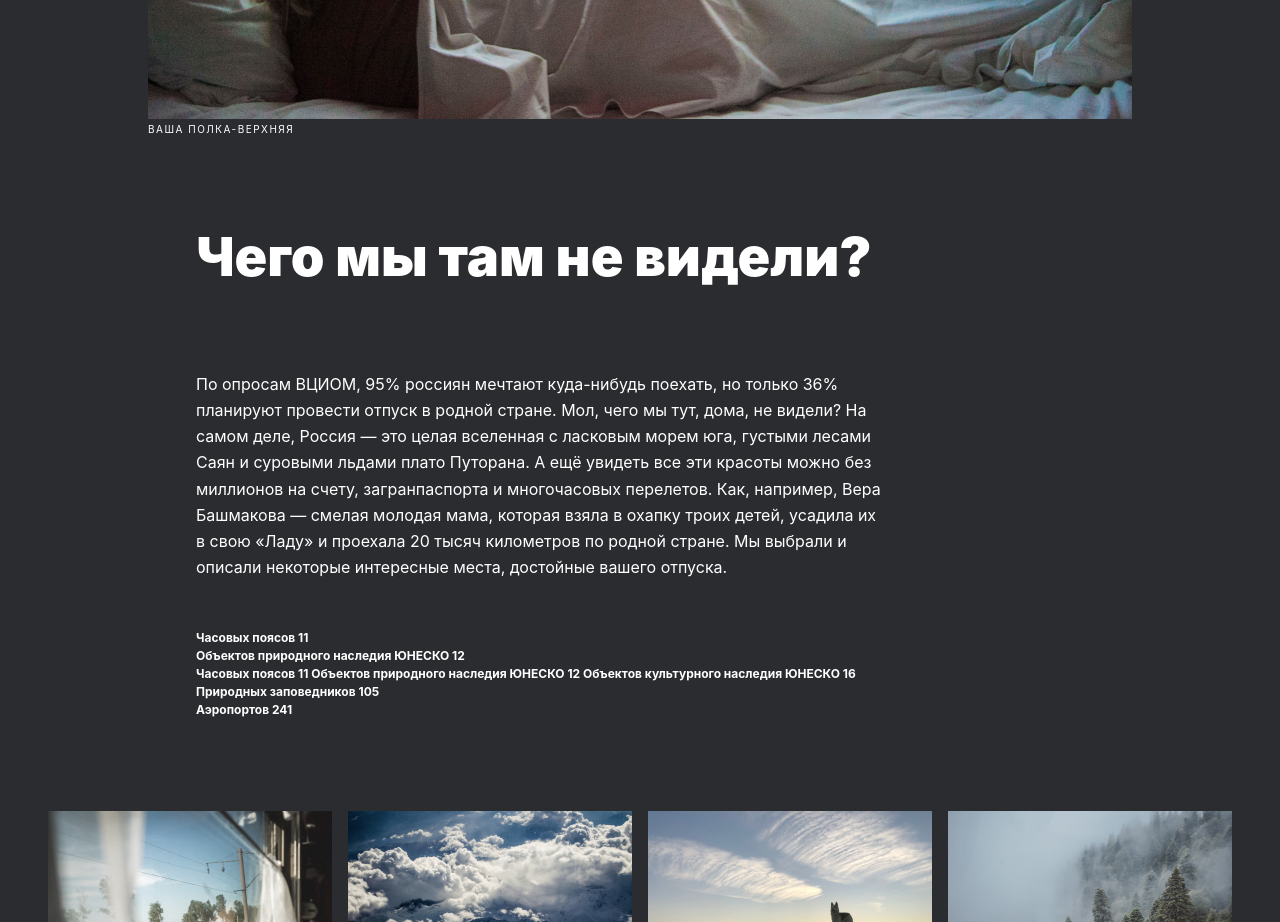
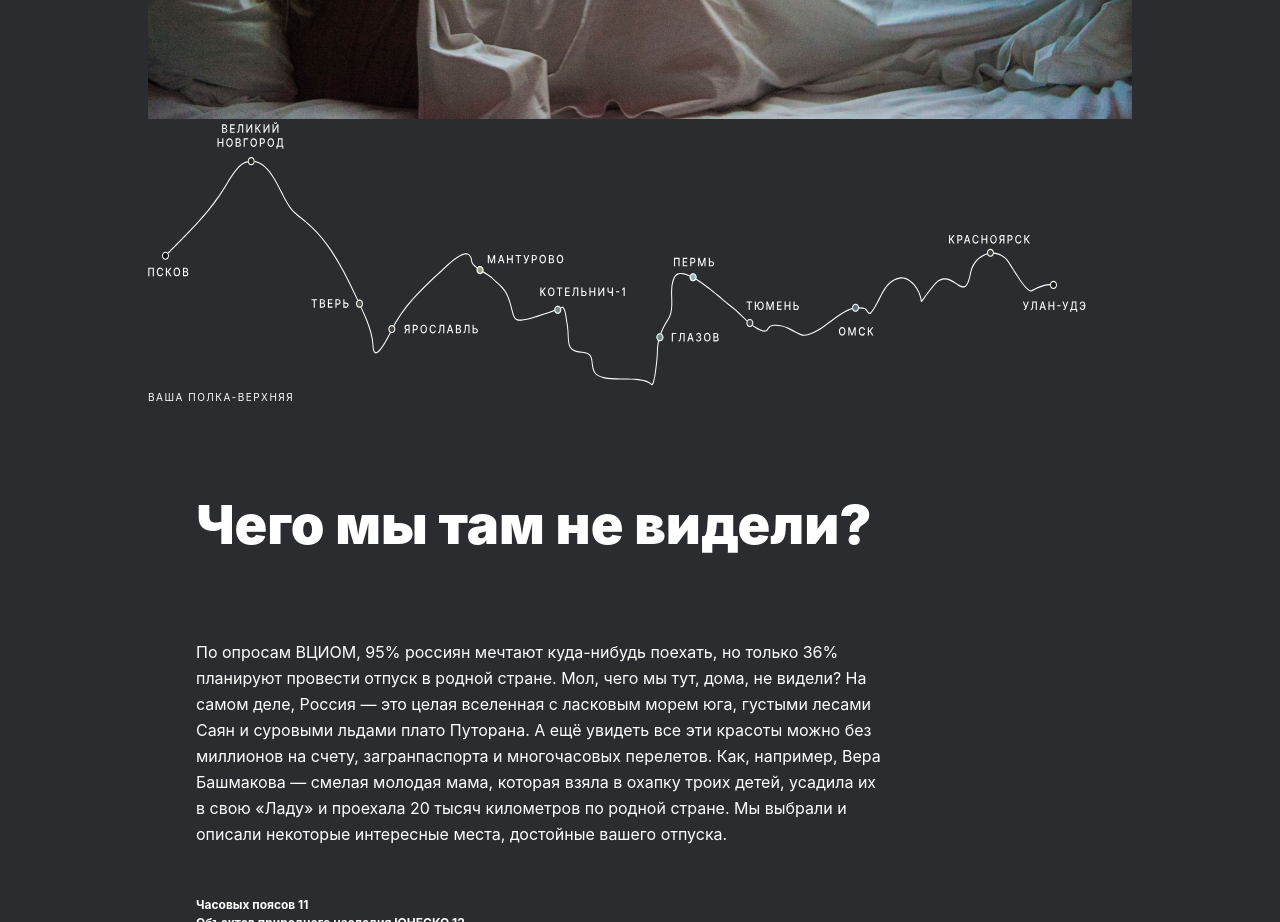
Before and after one commit to Refrkehl/Travel-to-Russia, a plain HTML site: page index.html in a window 1280 px wide. Shown: the part 1000-1922 px from the top of the page. Drawn offline with Linux system fonts and the light colour scheme.

Commit message:
добавлен svg файл

```diff
--- a/index.html
+++ b/index.html
@@ -24,6 +24,7 @@
                 <h2 class="lead__subtitle">Настоящая страна не в выпусках новостей, а здесь.</h2>
                 <figure class="lead__image-container">
                     <img class="lead__image" src="images/lead/kalegin-michail-179870-unsplash.png" alt="Девушка в вагоне поезда">
+                    <object type="image/svg+xml" data="Group 4.svg"></object>
                     <figcaption class="lead__pic-caption">ваша полка-верхняя</figcaption>
                 </figure>
             </section>
```
Also changed, not shown: Group 4.svg (added).
